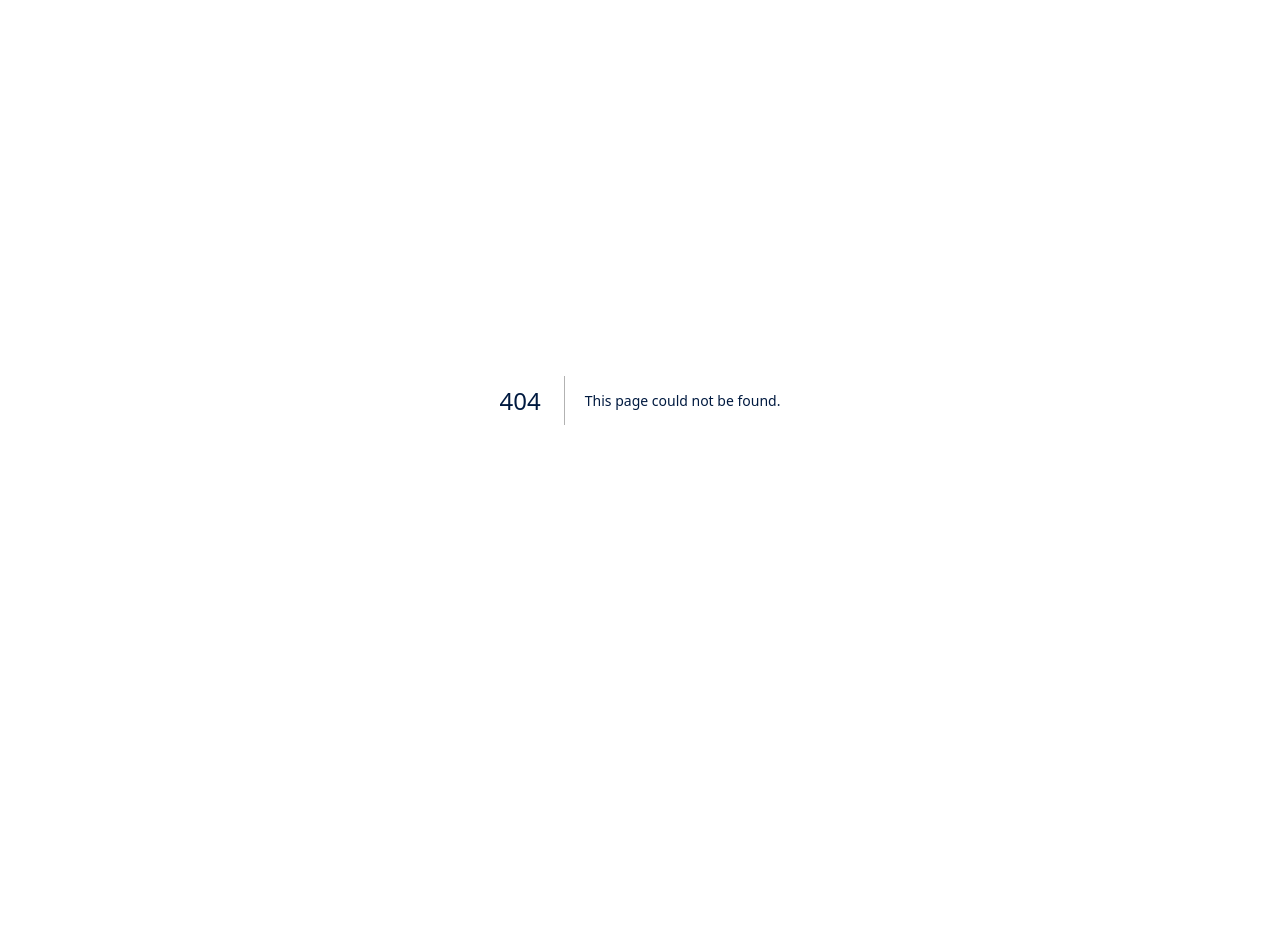
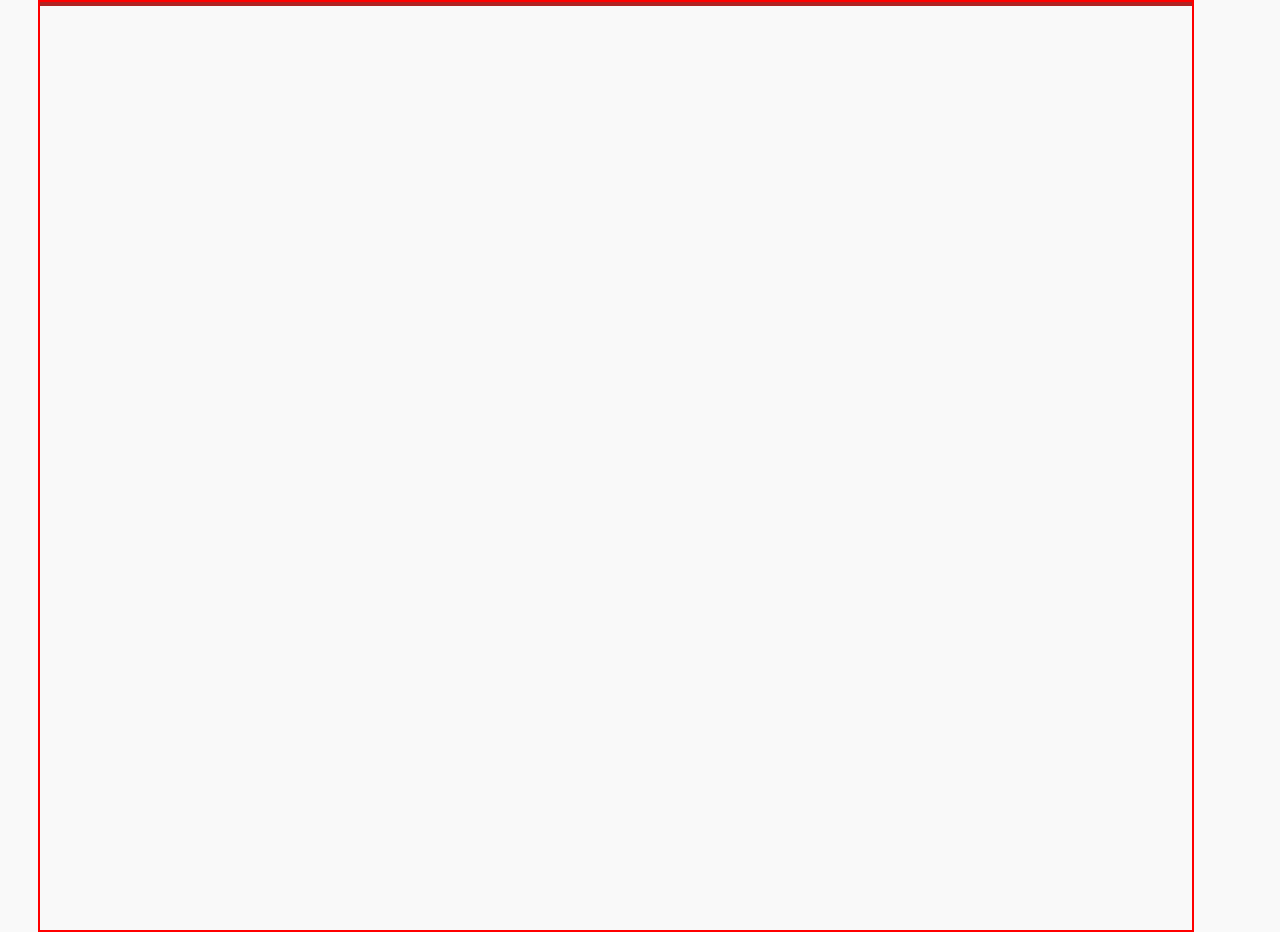
Before and after one commit to Calebgisa72/Umurava-Skill-Challenge-fe, a Next.js app: page /learning in a window 1280 px wide. Before the commit this address had no page. Before the commit the page ends 800 px from the top, so only its background shows below. Built offline with nearby package versions, Linux system fonts and the light colour scheme.

Commit message:
finished challengepage

```diff
--- a/app/challenges/style.css
+++ b/app/challenges/style.css
@@ -557,6 +557,21 @@ font-weight: bold;
         min-height:30rem;
 
     }
+    .subscribe-content
+    {
+
+    }
+     .middle-div
+     {
+
+        min-height: 17rem;
+     }
+     .address-field
+     {
+
+        margin-top: 0rem
+     }
+
 
 }
 
@@ -677,6 +692,8 @@ font-weight: bold;
 }
 
 
+
+
 @media(min-width:800px)
 {
     .go-back
@@ -687,6 +704,62 @@ font-weight: bold;
     }
 }
 
+
+@media(min-width:837px)
+{
+    @media(max-width:1245px)
+    {
+    .subscribe-content
+    {
+
+    }
+     .middle-div
+     {
+
+        max-height: 2rem;
+
+
+     }
+     .address-field
+     {
+
+        margin-top: 1rem;
+
+
+     }
+     .quick-links
+     {
+
+     }
+     .link-heading
+     {
+
+        margin-bottom: 1rem;
+     }
+     .subscribe
+     {
+
+
+        min-width: 40%;
+     }
+     .upper-address
+     {
+
+        min-width: 60%;
+     }
+     .email-input
+     {
+
+        max-width: 40%;
+     }
+     .subscribe-button
+     {
+        border-radius: 8px;
+
+        min-height: 2.4rem;
+     }
+    }
+}
 
 
 @media(min-width:919px)
@@ -870,6 +943,46 @@ font-weight: bold;
 
 
 
+@media(min-width:1245px)
+{
+    .subscribe
+    {
+
+        min-width: 30%;
+    }
+    .email-input
+    {
+        max-width: 5rem;
+    }
+    .subscribe-button
+    {
+        max-height:80% ;
+    }
+    .subscribe-content
+    {
+
+        min-width: 100%;
+        margin-left: 0;
+    }
+    .upper-address
+    {
+        min-width: 70%;
+
+    }
+    .address-field
+    {
+
+        margin-top: 1.2rem;
+    }
+    .link-heading
+    {
+
+        margin-bottom: 1.2rem;
+    }
+
+}
+
+
 
 
 
@@ -989,7 +1102,7 @@ font-weight: bold;
      }
      .skill-container
      {
-         border: 1.2px solid blue;
+
          min-width:5.7rem;
          min-height:1.9rem ;
          border-radius: 10px;
@@ -1178,6 +1291,7 @@ font-weight: bold;
     .copyright-p
     {
         font-size: 19px;
+
     }
 }
 
@@ -1218,7 +1332,17 @@ font-weight: bold;
     .copyright-part,.copyright-part2
     {
         min-height: 3rem;
+
     }
+    .copyright-part
+    {
+         justify-content: left;
+    }
+    .copyright-p
+    {
+        margin-left: 0rem;
+    }
+
     .address-heading
     {
        font-size: 27px;
@@ -1260,6 +1384,16 @@ font-weight: bold;
           font-size: 20px;
           font-weight: 700;
     }
+    .quick-links
+    {
+
+
+    }
+    .link-heading
+    {
+        margin-bottom: 1rem;
+
+    }
 
 }
 
@@ -1286,19 +1420,72 @@ font-weight: bold;
 
 @media(max-width:393px)
 {
-    .two-div,.upper-div
-    {
-        border: 2px solid forestgreen;
-    }
-    .challenge2
-    {
-        border: 2px solid red;
-    }
+    .go-back
+{
+
+    width:97%;
+
+    height:'10%';
+
+    display: flex;
+
+}
+.back-arrow
+{
+    margin-bottom: 7px;
+}
+
     .upper-div
     {
         justify-content: space-around;
     }
+    .subscribe-content
+    {
+
+        min-height: 2rem;
+
+    }
+    .email-input
+    {
+        max-height: 2rem;
+        font-size: 12px;
+
+        max-width: 53%;
+    }
+    .subscribe-button
+    {
+        max-height: 2rem;
+
+    }
+    .footer1,.footer
+    {
+        min-height: 34rem;
+
+    }
+    .middle-div
+    {
+
+        min-height:17rem;
+    }
+    .address
+    {
+
+        gap: 0rem;
+
+
+    }
+    .address-field
+    {
+
+        margin-top: 0rem;
+        max-height: 1.5rem;
+    }
 }
+
+
+
+
+
 
 
 
@@ -1309,3 +1496,20 @@ font-weight: bold;
         margin-top: 100rem;
     }
 }
+
+
+
+
+@media(max-width:483px)
+{
+    .social-div
+    {
+
+        min-width: 55%;
+    }
+    .social-icon
+    {
+        max-width:29px;
+        max-height: 29px;
+    }
+}
--- /dev/null
+++ b/app/learning/page.tsx
@@ -0,0 +1,21 @@
+import React from 'react';
+import './style.css'
+
+const Learning = () => {
+  return (
+    <>
+    <div className='grand-container'>
+
+         <div className='heading-div'>
+
+         </div>
+          <div className='student-div'>
+
+          </div>
+      </div>
+    </>
+
+  )
+}
+
+export default Learning
--- /dev/null
+++ b/app/learning/style.css
@@ -0,0 +1,19 @@
+.student-div
+{
+    border: 2px solid firebrick;
+    width:100%;
+
+}
+.grand-container
+{
+    border: 2px solid red;
+    width:90%;
+
+    height: 58rem;
+    margin-left: 3%;
+    overflow: hidden;
+}
+.heading-div
+{
+
+}
```
